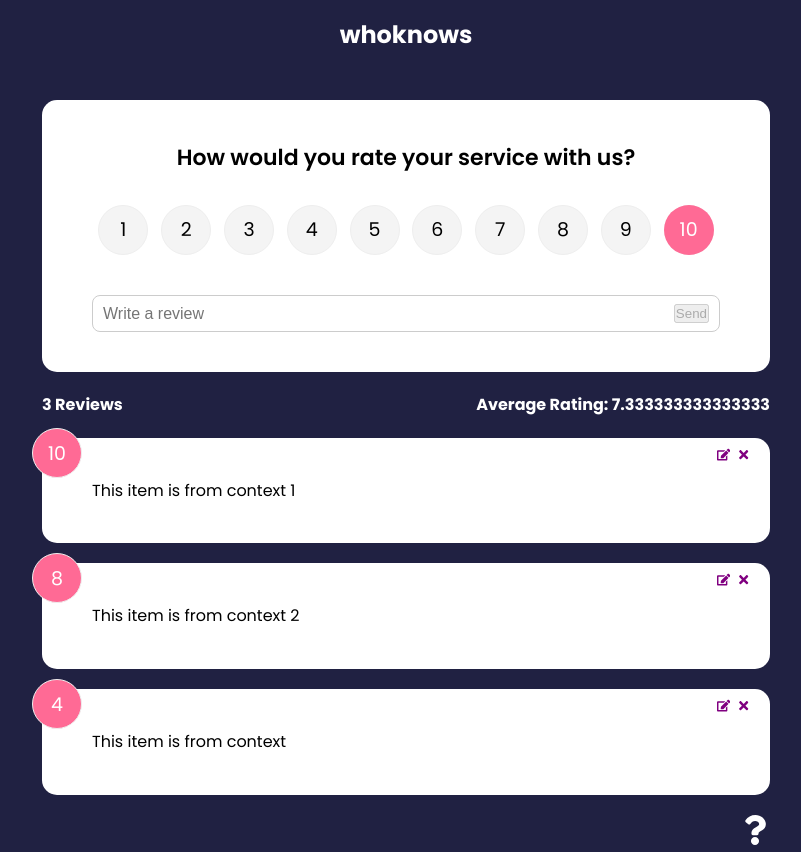
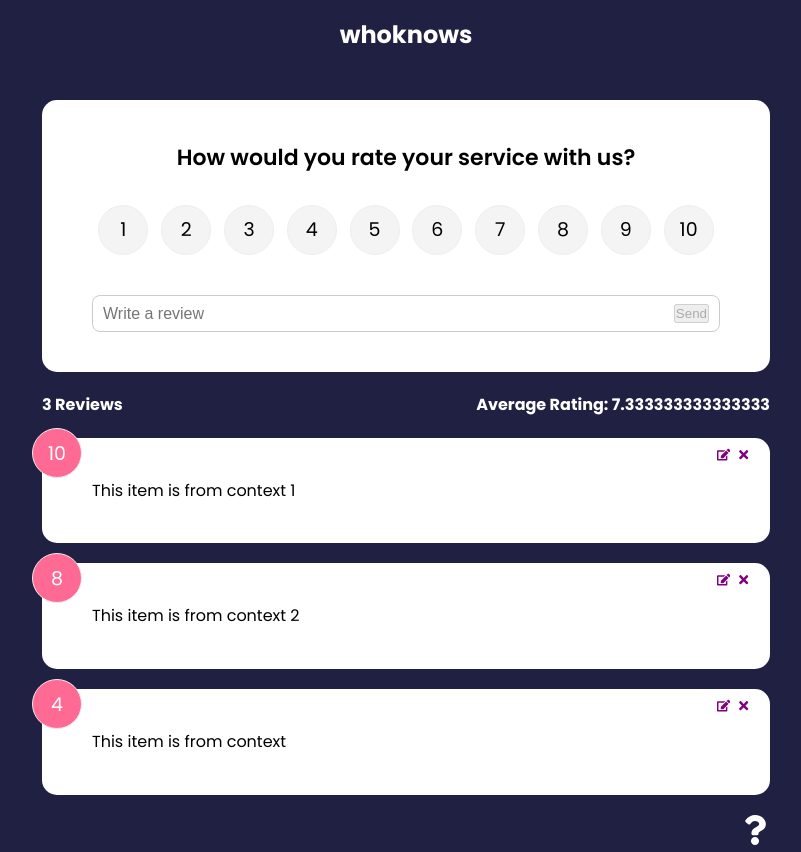
Before and after one commit to wlowry88/feedback-app, a React (Create React App) app: page / in a window 1280 px wide. Shown: the whole page, without its empty margins (234-1035 px from the left). Built offline with nearby package versions, Linux system fonts and the light colour scheme.

Commit message:
progress on edit

```diff
--- a/src/components/FeedbackForm.jsx
+++ b/src/components/FeedbackForm.jsx
@@ -1,18 +1,26 @@
-import React, { useState } from 'react'
+import React, { useState, useEffect, useContext } from 'react'
 import Card from './shared/Card'
 import PropTypes from 'prop-types'
 import Button from './Button'
 import RatingSelect from './RatingSelect'
-import { useContext } from 'react'
 import FeedbackContext from '../context/FeedbackContext'
 
 function FeedbackForm () {
+
   const [text, setText] = useState('')
   const [rating, setRating] = useState(10)
   const [btnDisabled, setBtnDisabled] = useState(true)
   const [message, setMessage] = useState('')
 
-  const {addFeedback} = useContext(FeedbackContext)
+  const { addFeedback, feedbackEdit } = useContext(FeedbackContext)
+
+  useEffect(() => {
+    if (feedbackEdit.edit === true) {
+      setBtnDisabled(false)
+      setText(feedbackEdit.item.text)
+      setRating(feedbackEdit.item.rating)
+    }
+  }, [feedbackEdit])
 
   const handleTextChange = (e) => {
     if (text === '') {
--- a/src/components/RatingSelect.jsx
+++ b/src/components/RatingSelect.jsx
@@ -1,8 +1,17 @@
-import React, { useState } from 'react'
+import React, { useState, useContext, useEffect } from 'react'
 import PropTypes from 'prop-types'
+import FeedbackContext from '../context/FeedbackContext'
 
 function RatingSelect ({ select }) {
   const [selected, setSelected] = useState(10)
+
+  const {feedbackEdit} = useContext(FeedbackContext)
+
+  useEffect(() => {
+    setSelected(feedbackEdit.item.rating)
+
+  }, [feedbackEdit])
+
 
   const handleChange = (e) => {
     setSelected(+e.currentTarget.value)
--- a/src/context/FeedbackContext.js
+++ b/src/context/FeedbackContext.js
@@ -50,7 +50,8 @@
     feedback,
     deleteFeedback,
     addFeedback,
-    editFeedback
+    editFeedback,
+    feedbackEdit,
   }}>
     {children}
   </FeedbackContext.Provider>
```
Lines whose indentation alone changed are shown as unchanged.
